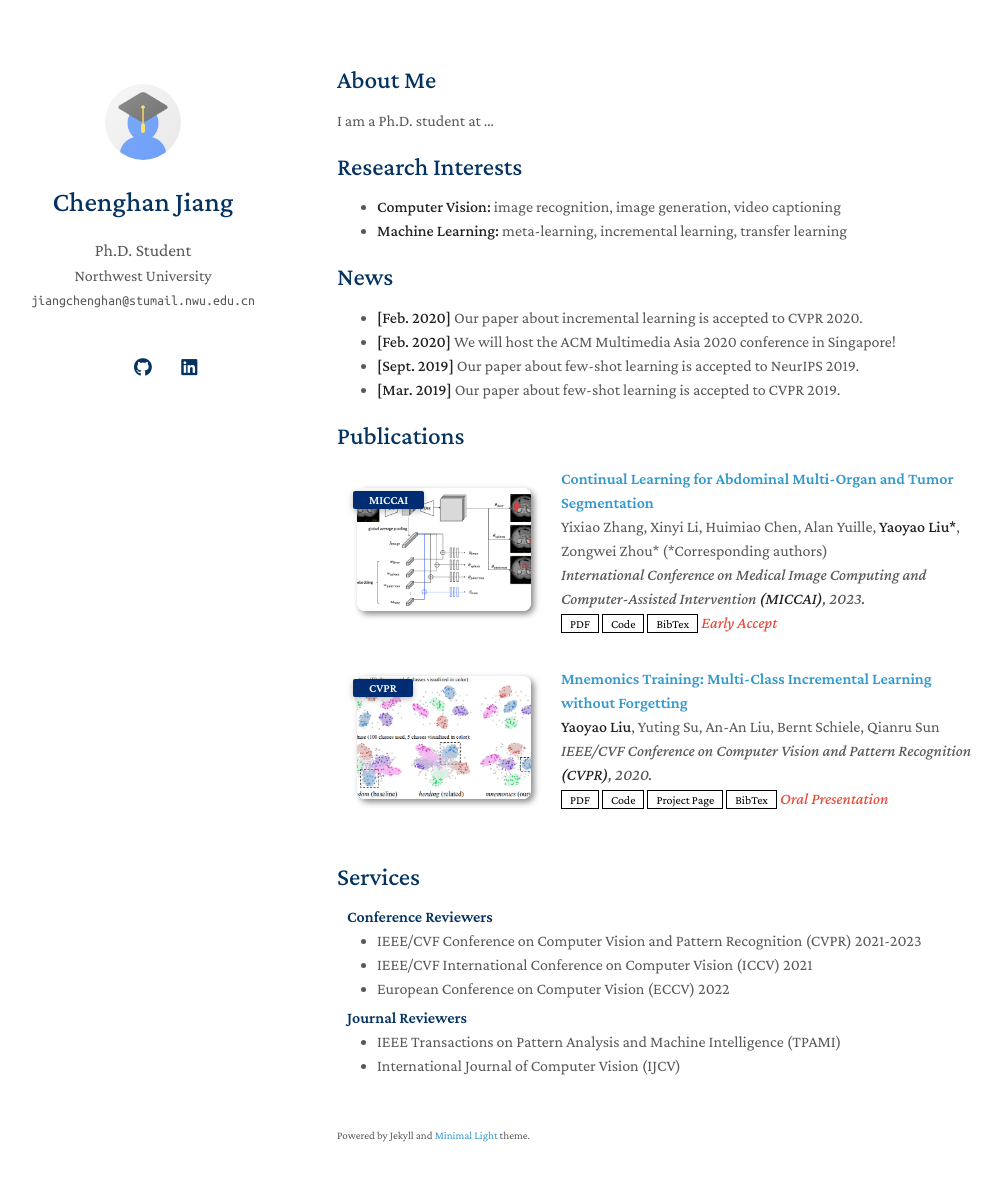
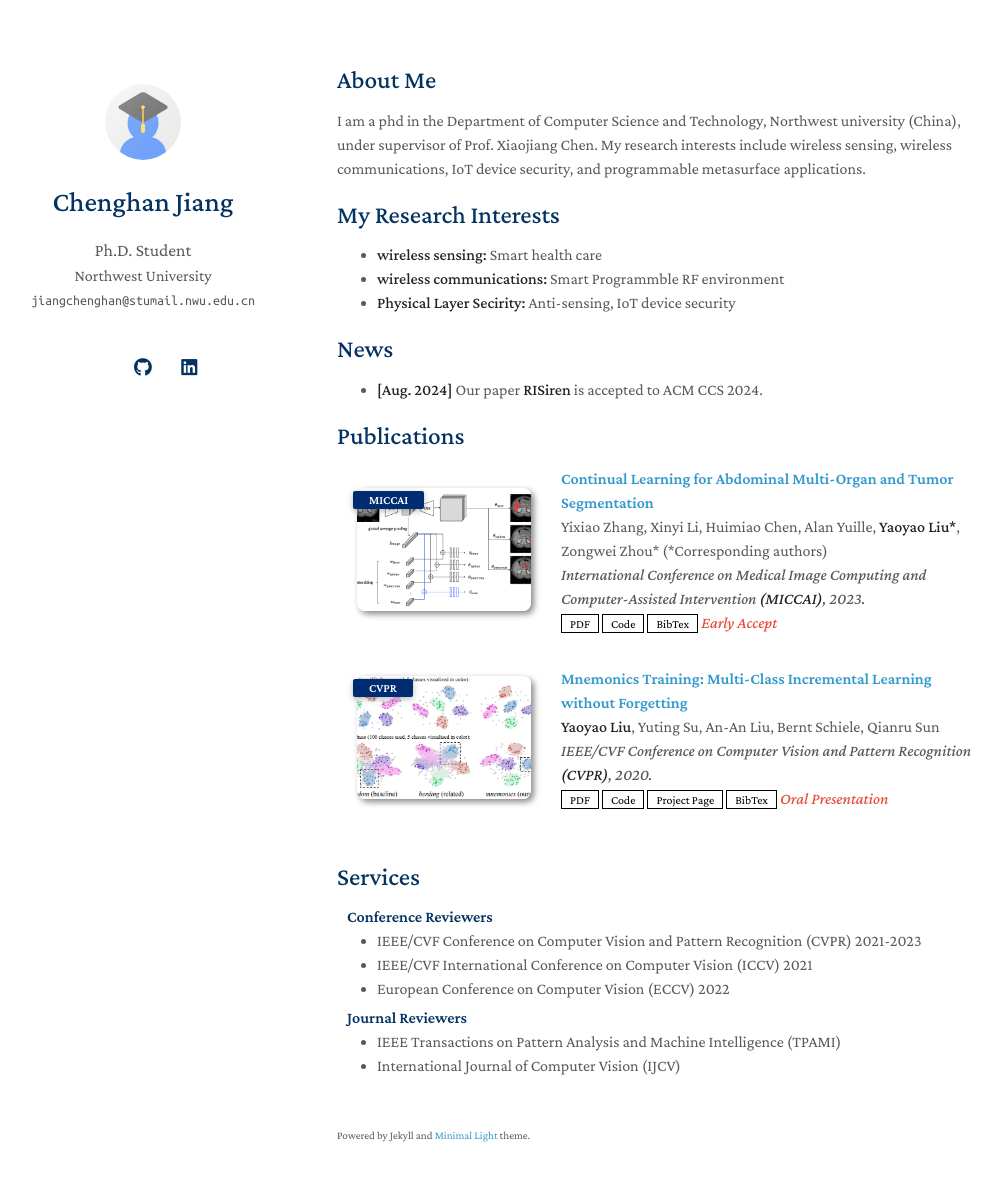
Before and after one commit to HappyChenghan/HappyChenghan.github.io, a Jekyll site: the page built from index.md, in a window 1280 px wide and 1216 px high. Shown: the top 1181 px of the window, without its empty margins (133-1135 px from the left). Built offline with Jekyll 4.4.1, drawn with Linux system fonts in a browser that asks for light colours; a style sheet for code colours, icons or effects is not loaded; our own code applies the rules of GitHub Pages for plain Markdown files.

Commit message:
Update index.md

```diff
--- a/index.md
+++ b/index.md
@@ -4,19 +4,18 @@ layout: homepage
 
 ## About Me
 
-I am a Ph.D. student at ...
+I am a phd in the Department of Computer Science and Technology, Northwest university (China), under supervisor of Prof. Xiaojiang Chen. My research interests include wireless sensing, wireless communications, IoT device security, and programmable metasurface applications.
 
-## Research Interests
+## My Research Interests
 
-- **Computer Vision:** image recognition, image generation, video captioning
-- **Machine Learning:** meta-learning, incremental learning, transfer learning
+- **wireless sensing:** Smart health care
+- **wireless communications:** Smart Programmble RF environment
+- **Physical Layer Secirity:** Anti-sensing, IoT device security
 
 ## News
 
-- **[Feb. 2020]** Our paper about incremental learning is accepted to CVPR 2020.
-- **[Feb. 2020]** We will host the ACM Multimedia Asia 2020 conference in Singapore!
-- **[Sept. 2019]** Our paper about few-shot learning is accepted to NeurIPS 2019.
-- **[Mar. 2019]** Our paper about few-shot learning is accepted to CVPR 2019.
+- **[Aug. 2024]** Our paper **RISiren**  is accepted to ACM CCS 2024.
+
 
 {% include_relative _includes/publications.md %}
 
```
